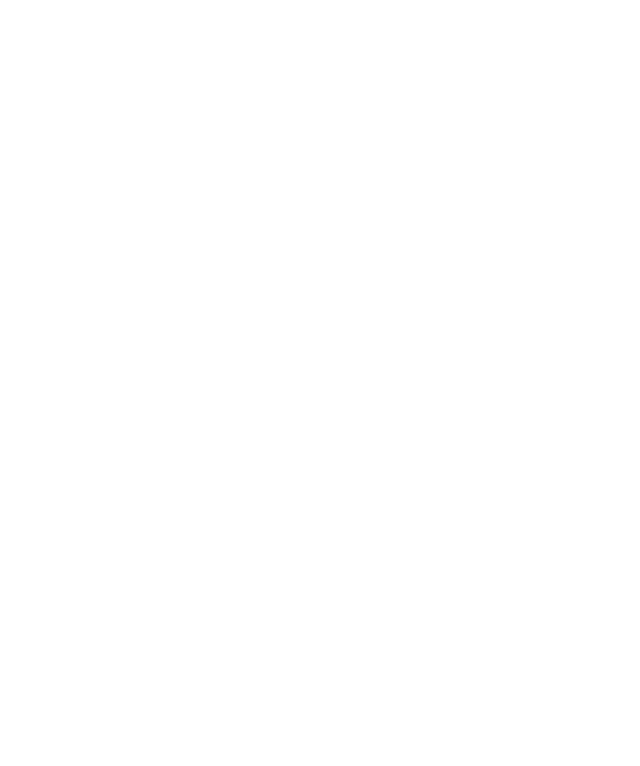
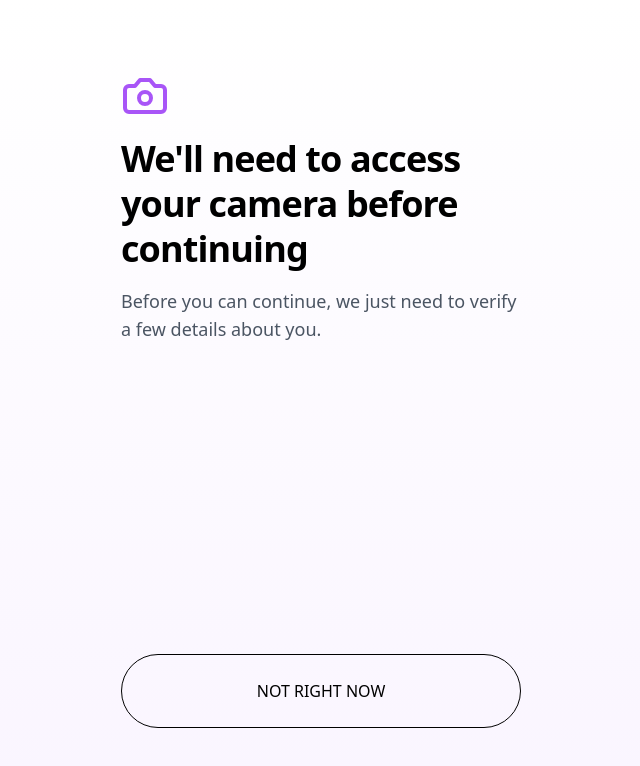
Before and after one commit to Yasser4Coder/devfest-front-end, a React (Create React App) app: page /accescamera in a window 1280 px wide. Before the commit this address had no page. Shown: the top 766 px of the page, without its empty margins (319-959 px from the left). Built offline with nearby package versions, Linux system fonts and the light colour scheme.

Commit message:
some modification and adding camera acces page

```diff
--- a/src/App.js
+++ b/src/App.js
@@ -4,6 +4,7 @@
 import LoginForm from "./pages/login/login";
 import ConfirmationPage from "./pages/submitcomfirmation";
 import CongartPage from "./pages/congratulation/congrat";
+import CameraAccess from "./pages/cameraAccess";
 
 function App() {
   return (
@@ -15,6 +16,7 @@
         {/* this is just for testing routers and see pages ( defaault goal to just view page)*/}
         <Route path="/submitconfirmation" element={<ConfirmationPage />} />
         <Route path="/congrat" element={< CongartPage />} />
+        <Route path="/accescamera" element={< CameraAccess />} />
       </Routes>
     </div>
   );
--- /dev/null
+++ b/src/pages/cameraAccess.jsx
@@ -0,0 +1,33 @@
+import { Camera } from "lucide-react";
+import { Link } from "react-router-dom";
+
+export default function CameraAccess() {
+  return (
+    <div className="min-h-screen bg-gradient-to-b from-white to-purple-50">
+      <div className="mx-auto flex min-h-screen max-w-md flex-col justify-between p-6">
+        <div className="mt-12 space-y-6">
+          <div className="flex flex-col items-start space-y-4">
+            <Camera className="h-12 w-12 text-purple-500" />
+            <h1 className="text-4xl font-semibold leading-tight tracking-tight">
+              We'll need to access your camera before continuing
+            </h1>
+            <p className="text-lg text-gray-600">
+              Before you can continue, we just need to verify a few details
+              about you.
+            </p>
+          </div>
+        </div>
+        <div className="pb-12">
+          <Link to="/">
+            <button
+              variant="default"
+              className="mt-4 w-full border border-black rounded-full p-6 text-base font-medium"
+            >
+              NOT RIGHT NOW
+            </button>
+          </Link>
+        </div>
+      </div>
+    </div>
+  );
+}
--- a/src/pages/submitcomfirmation.jsx
+++ b/src/pages/submitcomfirmation.jsx
@@ -31,8 +31,8 @@
 
 function ConfirmationPage() {
   return (
-    <div className="min-h-screen flex flex-col items-center justify-center px-4">
-      <div className="max-w-md w-full text-center space-y-6">
+    <div className="min-h-screen px-4 flex justify-center">
+      <div className="max-w-md w-full text-center space-y-6 flex flex-col items-center justify-center">
         <TwentyFourIcon />
         <h1 className="text-2xl font-bold">
           Thanks for submitting your details!
@@ -41,7 +41,7 @@
           We&apos;re reviewing your information and will have your results ready
           within 24 hours. Stay tuned for an update soon!
         </p>
-        <button className="bg-[#3B3D8A] hover:bg-[#2E2F6C] text-white px-8 py-2 rounded-full w-full max-w-xs">
+        <button className="bg-[#3B3D8A] hover:bg-[#2E2F6C] text-white px-8 py-4 rounded-full w-full max-w-xs">
           <Link to="/">back to home page</Link>
         </button>
       </div>
```
